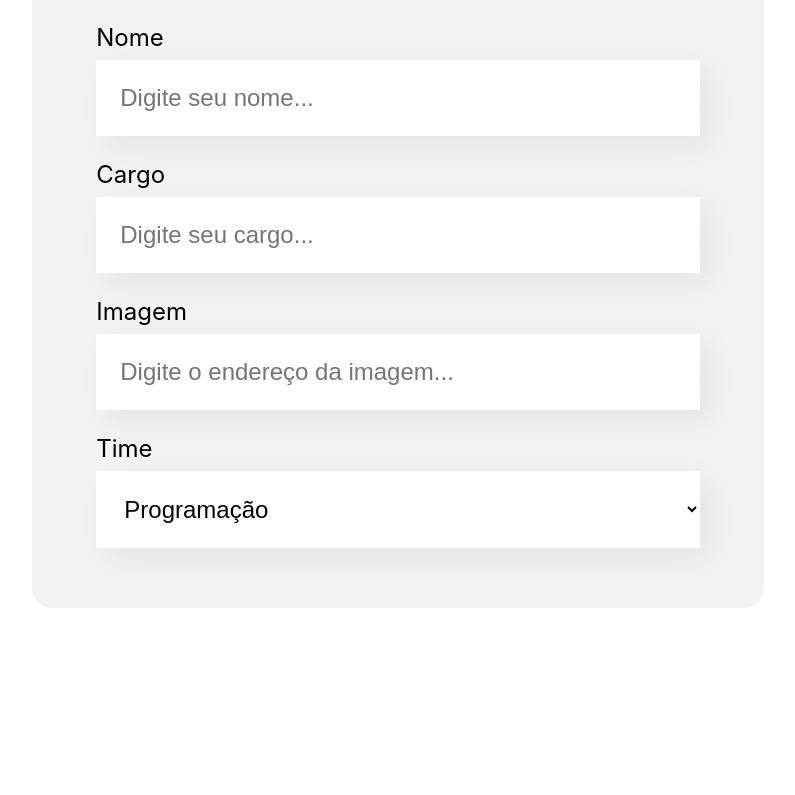
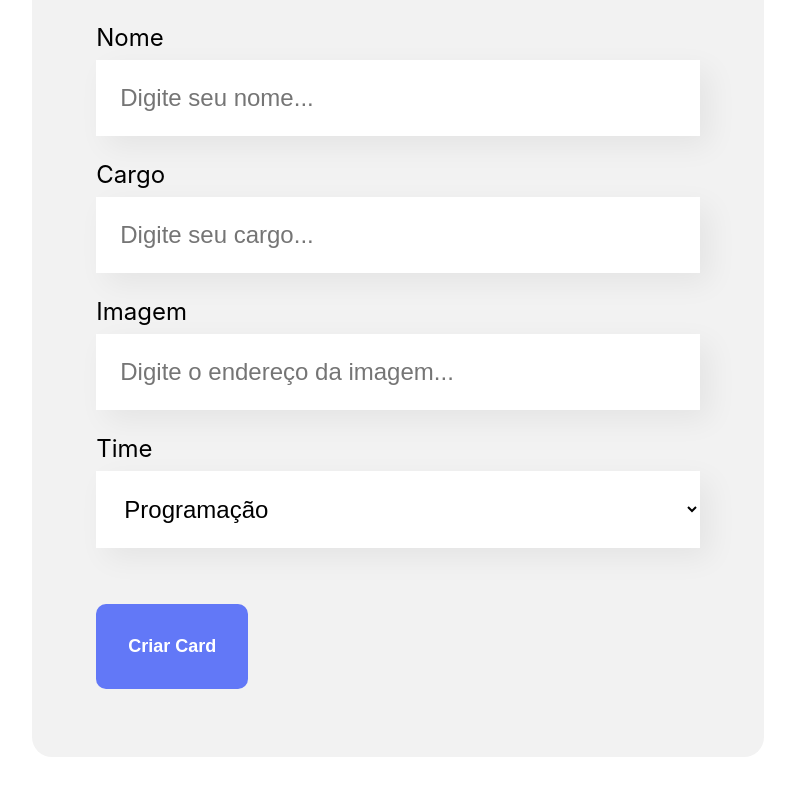
Before and after one commit to CleanoJr/ONE, a React (Create React App) app in the folder organo/: page / in a window 1280 px wide. Shown: the part 664-1459 px from the top of the page, without its empty margins (242-1037 px from the left). Before the commit the page ends 1352 px from the top, so only its background shows below. Built offline with nearby package versions, Linux system fonts and the light colour scheme.

Commit message:
Inserir Botão 'Criar Card'

```diff
--- /dev/null
+++ b/organo/src/componentes/Botao/Botao.css
@@ -0,0 +1,16 @@
+.botao {
+    background-color: #6278f7;
+    color: #fff;
+    border: none;
+    border-radius: 10px;
+    font-weight: 700;
+    font-size: 18px;
+    padding: 32px;
+    cursor: pointer;
+    margin: 32px 0;
+}
+
+.botao:hover {
+    color: #95FFD4;
+
+}
--- /dev/null
+++ b/organo/src/componentes/Botao/index.js
@@ -0,0 +1,7 @@
+import "./Botao.css";
+
+const Botao = (props) => {
+  return (<button className='botao'>{props.children}</button>);
+};
+
+export default Botao;
--- a/organo/src/componentes/Formulario/index.js
+++ b/organo/src/componentes/Formulario/index.js
@@ -1,18 +1,18 @@
-import './Formulario.css'
-import CampoTexto from '../CampoTexto'
-import ListaSuspensa from '../ListaSuspensa';
+import "./Formulario.css";
+import CampoTexto from "../CampoTexto";
+import ListaSuspensa from "../ListaSuspensa";
+import Botao from "../Botao";
 
 const Formulario = () => {
-
-    const times = [
-        'Programação',
-        'Front-End',
-        'Data Science',
-        'DevOps',
-        'UX e Design',
-        'Mobile',
-        'Inovação e Gestão'
-    ]
+  const times = [
+    "Programação",
+    "Front-End",
+    "Data Science",
+    "DevOps",
+    "UX e Design",
+    "Mobile",
+    "Inovação e Gestão",
+  ];
 
   return (
     <section className="formulario">
@@ -22,6 +22,7 @@
         <CampoTexto label="Cargo" placeholder="Digite seu cargo..." />
         <CampoTexto label="Imagem" placeholder="Digite o endereço da imagem..." />
         <ListaSuspensa label="Time" itens={times} />
+        <Botao>Criar Card</Botao>
       </form>
     </section>
   );
```
